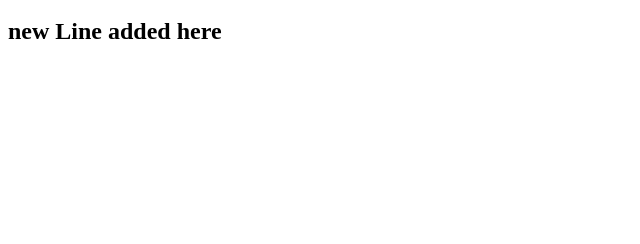
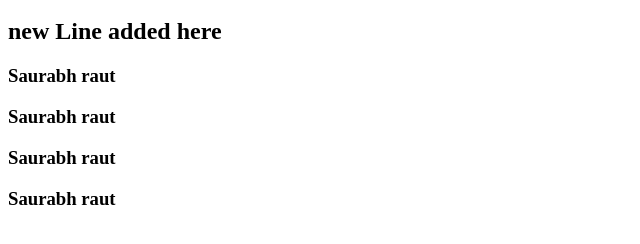
Before and after one commit to saurabhmraut/demo-repo, a plain HTML site: page index.html in a window 1280 px wide. Shown: the part 48-292 px from the top of the page, without its empty margins (0-640 px from the left). Drawn offline with Linux system fonts and the light colour scheme.

Commit message:
new commited message

```diff
--- a/index.html
+++ b/index.html
@@ -2,4 +2,9 @@
     <h1> It Home Page </h1>
 
 	<h2> new Line added here</h2>
+    <h3> Saurabh raut </h3>
+    <h3> Saurabh raut </h3>
+    <h3> Saurabh raut </h3>
+    <h3> Saurabh raut </h3>
+
 </div>
```
